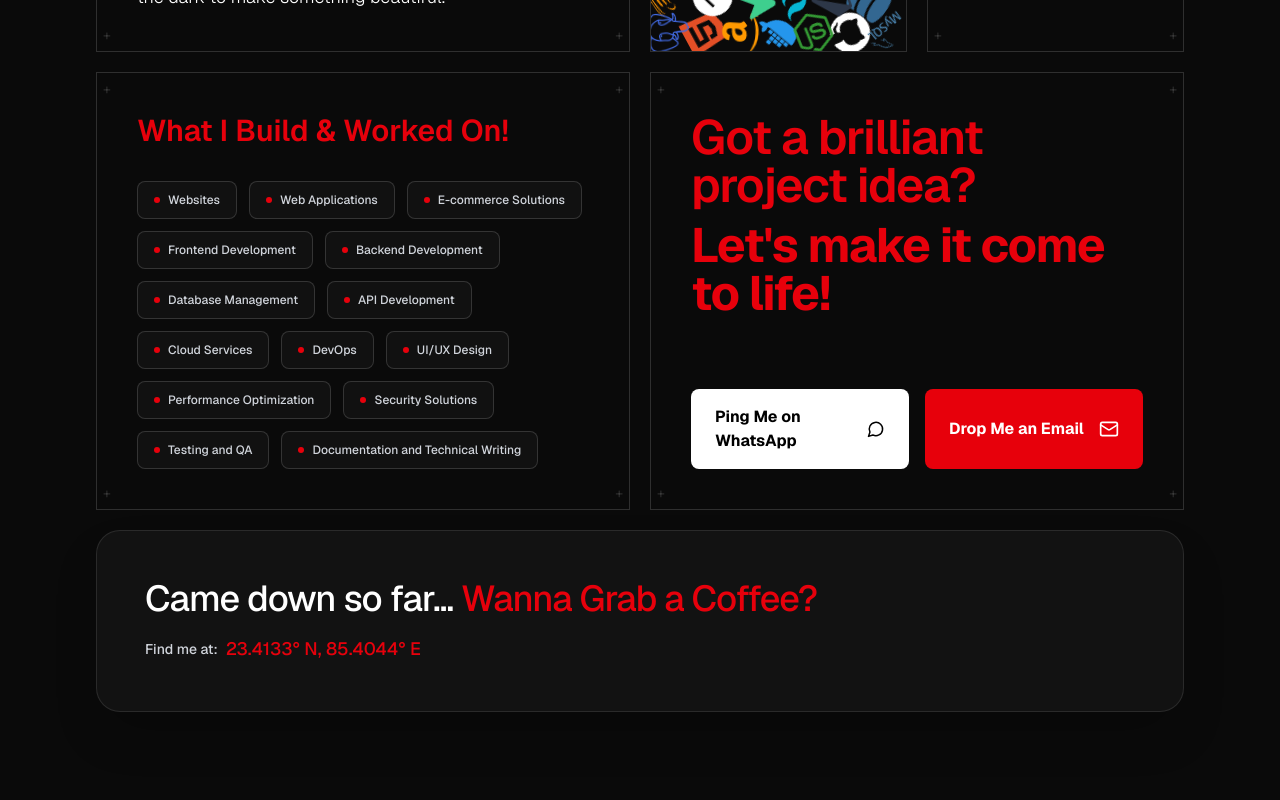
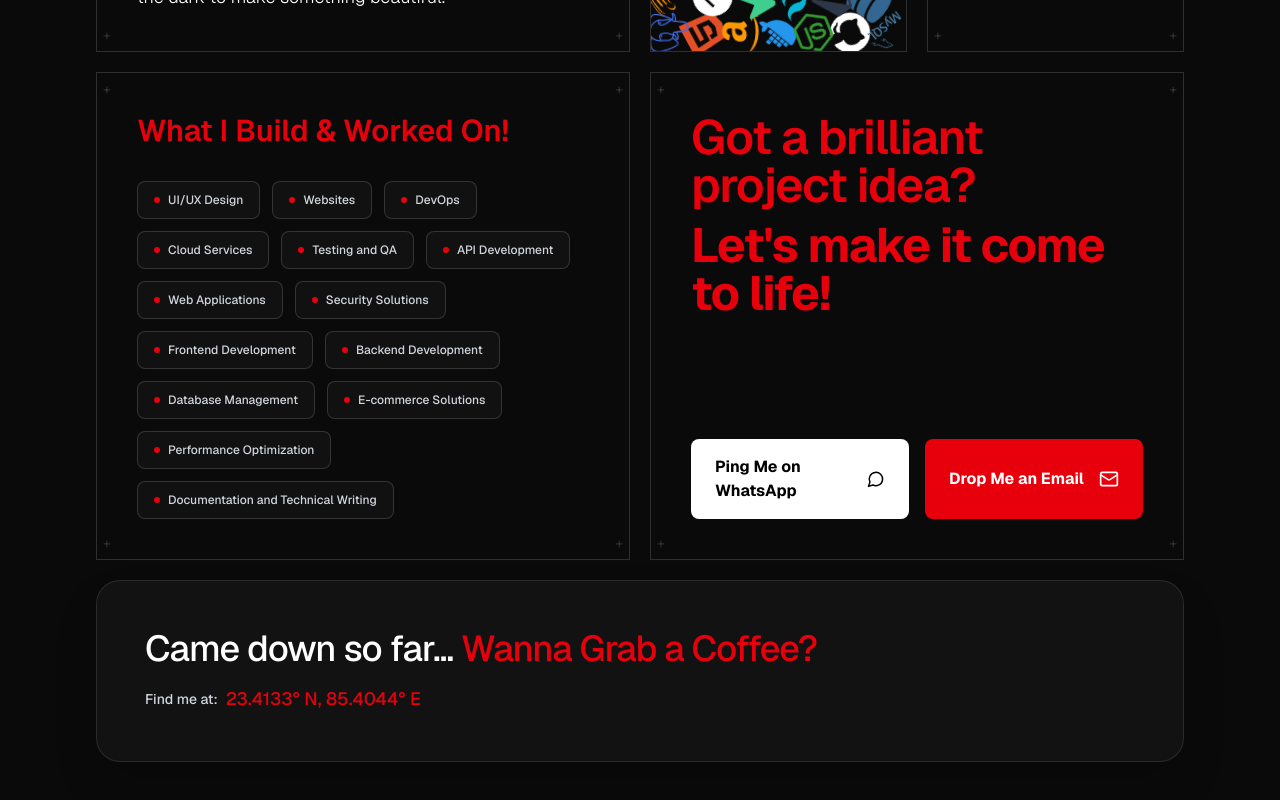
Before and after one commit to StayTrash/portfolio, a Next.js app: page / in a window 1280 px wide. Shown: the part 1836-2636 px from the top of the page. Built offline with nearby package versions, Linux system fonts and the light colour scheme.

Commit message:
work changes

```diff
--- a/constants/data.ts
+++ b/constants/data.ts
@@ -46,19 +46,19 @@ export const tech_stack_items: TechItem[] = [
 ];
 
 export const work_tags = [
+  "UI/UX Design",
   "Websites",
+  "DevOps",
+  "Cloud Services",
+  "Testing and QA",
+  "API Development",
   "Web Applications",
-  "E-commerce Solutions",
+  "Security Solutions",
   "Frontend Development",
   "Backend Development",
   "Database Management",
-  "API Development",
-  "Cloud Services",
-  "DevOps",
-  "UI/UX Design",
+  "E-commerce Solutions",
   "Performance Optimization",
-  "Security Solutions",
-  "Testing and QA",
   "Documentation and Technical Writing"
 ];
 
```
